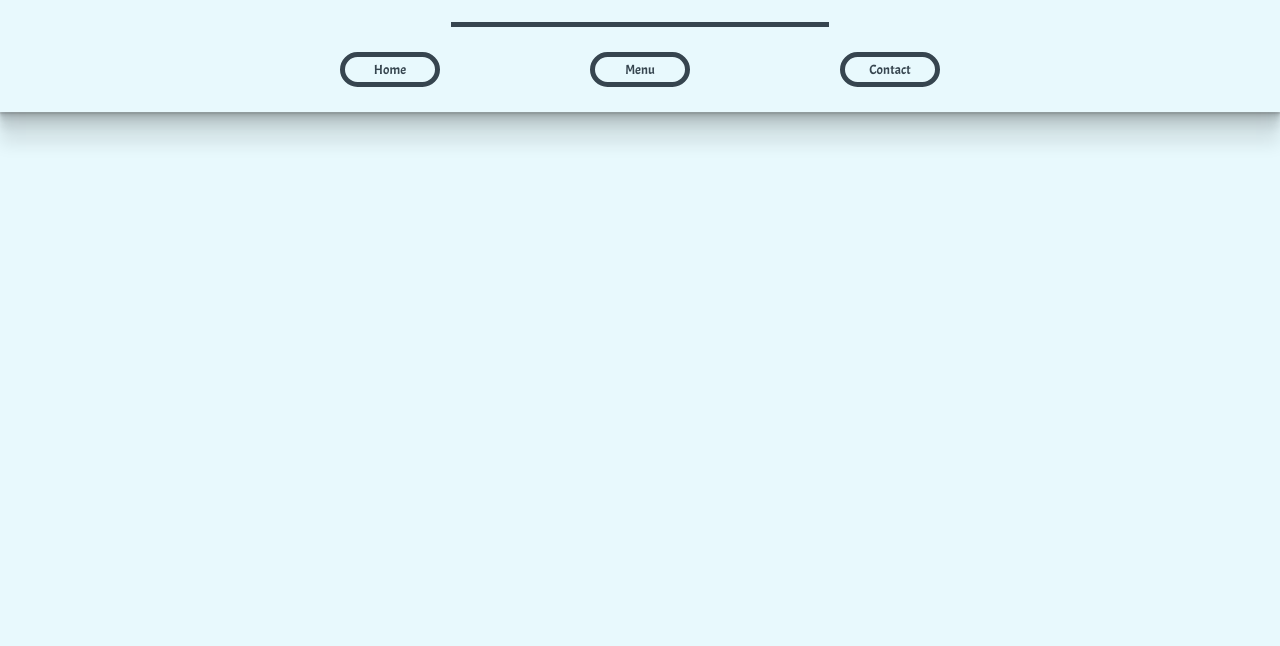
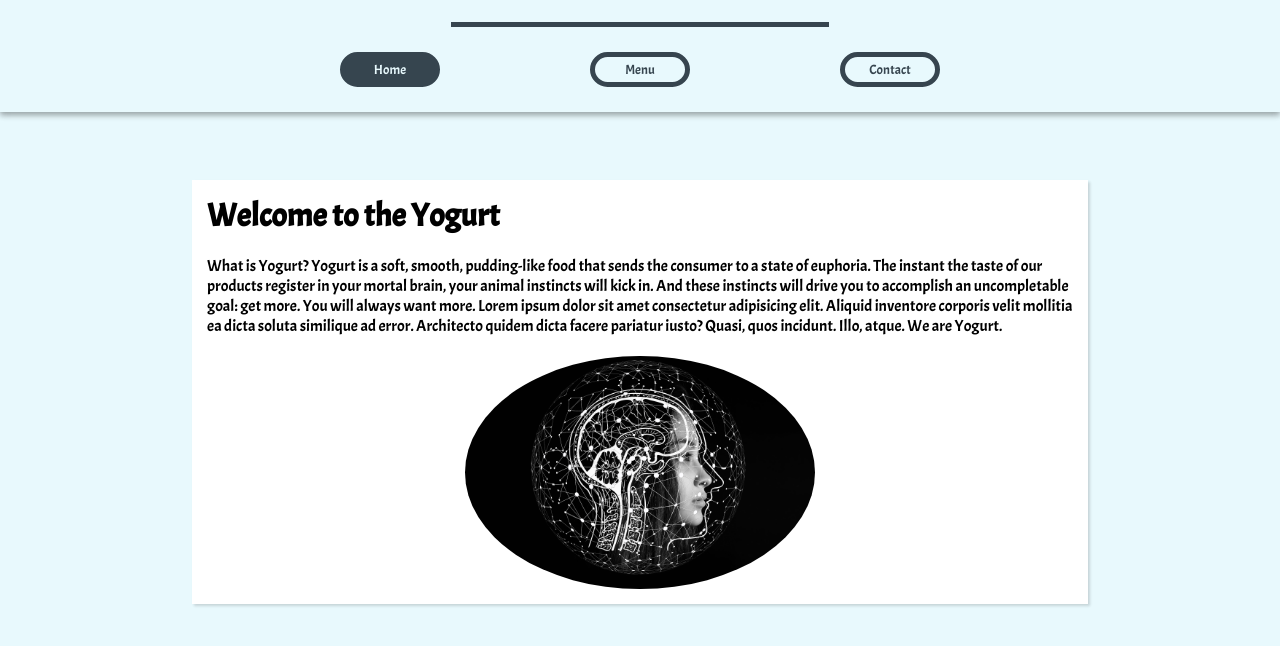
Before and after one commit to hassanbaryal/restaurant-page, a website built with webpack: page src/template.html in a window 1280 px wide. Both pictures are taken after a click on the button "Home". Shown: the part 128-774 px from the top of the page. Built offline with nearby package versions, Linux system fonts and the light colour scheme.

Commit message:
Added content and styling for the home page tab. Added code to dynamically add home page to content area.

```diff
--- a/src/home.js
+++ b/src/home.js
@@ -0,0 +1,24 @@
+import mindImg from './assets/artificial-intelligence-g90d96e1bf_1920.jpg';
+
+
+export default function createHomePage() {
+    const mainContainer = document.createElement('div');
+    const heading = document.createElement('h1');
+    const para = document.createElement('p');
+    const img = document.createElement('img');
+
+    mainContainer.classList.toggle('main-container');
+    mainContainer.id = 'home';
+
+    heading.textContent = 'Welcome to the Yogurt';
+    para.textContent = 'What is Yogurt? Yogurt is a soft, smooth, pudding-like food that sends the consumer to a state of euphoria. The instant the taste of our products register in your mortal brain, your animal instincts will kick in. And these instincts will drive you to accomplish an uncompletable goal: get more. You will always want more. Lorem ipsum dolor sit amet consectetur adipisicing elit. Aliquid inventore corporis velit mollitia ea dicta soluta similique ad error. Architecto quidem dicta facere pariatur iusto? Quasi, quos incidunt. Illo, atque. We are Yogurt.';
+
+    img.src = mindImg;
+    img.alt = 'Human Brain';
+
+    mainContainer.appendChild(heading);
+    mainContainer.appendChild(para);
+    mainContainer.appendChild(img);
+
+    document.querySelector('#content').appendChild(mainContainer);
+};
--- a/src/index.js
+++ b/src/index.js
@@ -1,10 +1,13 @@
 import './styles/style.css';
+import './styles/home.css';
 import yogurtPng from './assets/frozen-yogurt.png';
+import createHomePage from './home';
+
+const body = document.querySelector('body');
+const contentDiv = document.createElement('div');
 
 // Creates initial elements on webpage load (header, content container)
 (() => {
-    const body = document.querySelector('body');
-
     // Create header element and its children (logo, butttons)
     const newHeader = document.createElement('header');
     // logo
@@ -37,14 +40,41 @@ import yogurtPng from './assets/frozen-yogurt.png';
     newHeader.appendChild(bannerDiv);
     newHeader.appendChild(pgBtns);
     // Create content container
-    const contentDiv = document.createElement('div');
     contentDiv.id = 'content';
     // Append header and content container to body
     body.appendChild(newHeader);
     body.appendChild(contentDiv);
+})();
+
+const pageBtns = document.querySelectorAll('.page-btns button');
+
+pageBtns.forEach((btn) => {btn.addEventListener('click', (e) => {changeContent(e.target);})});
 
 
-})();
+
+
+
+
+const clearContent = () => {contentDiv.innerHTML = '';};
+
+// This function changes the content
+const changeContent = (btnPressed) => {
+    if (!btnPressed.classList.contains('filled')){
+        // Remove child elements of content container
+        clearContent();
+        // Unfill previously selected button
+        pageBtns.forEach(btn => {if(btn.classList.contains('filled')){
+            btn.classList.toggle('filled');
+        };});
+
+        btnPressed.classList.toggle('filled');
+        // Fill content container based on button pressed
+        if (btnPressed.textContent == 'Home') {
+            createHomePage();
+        };
+    }
+
+};
 
 // const container = document.querySelector('#content');
 // const header = document.querySelector('header');
--- /dev/null
+++ b/src/styles/home.css
@@ -0,0 +1,10 @@
+/* STYLING FOR HOME PAGE */
+
+
+
+#home img {
+    max-width: 350px;
+    border-radius: 50%;
+    justify-self: center;
+    align-self: center;
+}
--- a/src/styles/style.css
+++ b/src/styles/style.css
@@ -19,10 +19,12 @@ html {
     font-family: 'Acme', 'Roboto', 'VT323', system-ui, -apple-system, BlinkMacSystemFont, 'Segoe UI', Roboto, Oxygen, Ubuntu, Cantarell, 'Open Sans', 'Helvetica Neue', sans-serif;
     font-size: 16px;
     height: 100%;
+    overflow: auto;
 }
 
 body {
     height: 100%;
+    background-color: var(--header-background-color);
 
     display: flex;
     flex-flow: column;
@@ -55,8 +57,9 @@ button.filled {
 header {
     background-color: var(--header-background-color);
     color: var(--text-colour);
-    box-shadow: rgba(0, 0, 0, 0.09) 0px 2px 1px, rgba(0, 0, 0, 0.09) 0px 4px 2px, rgba(0, 0, 0, 0.09) 0px 8px 4px, rgba(0, 0, 0, 0.09) 0px 16px 8px, rgba(0, 0, 0, 0.09) 0px 32px 16px;
-    position: relative;
+    box-shadow: rgba(0, 0, 0, 0.16) 0px 3px 6px, rgba(0, 0, 0, 0.23) 0px 3px 6px;
+    position: sticky;
+    top: 0px;
     /* height: 15%; */
     /* overflow: hidden; */
     display: flex;
@@ -91,6 +94,7 @@ div.banner {
 #content {
     background-color: var(--header-background-color);
     height: 100%;
+    padding: 25px 0px;
 
     display: flex;
     justify-content: center;
@@ -98,8 +102,13 @@ div.banner {
 }
 
 .main-container {
-    width: 60%;
-    min-height: 250px;
+    width: 70%;
+    /* min-height: 250px; */
+    padding: 15px;
     background-color: var(--content-bg-colour);
     box-shadow: rgba(0, 0, 0, 0.15) 1.95px 1.95px 2.6px;
+
+    display: flex;
+    flex-flow: column;
+    gap: 20px;
 }
```
Also changed, not shown: src/template.html (+6 -2 lines), src/assets/artificial-intelligence-g90d96e1bf_1920.jpg (added), src/assets/pascal-meier-u9LD7HIftLk-unsplash.jpg (added).
